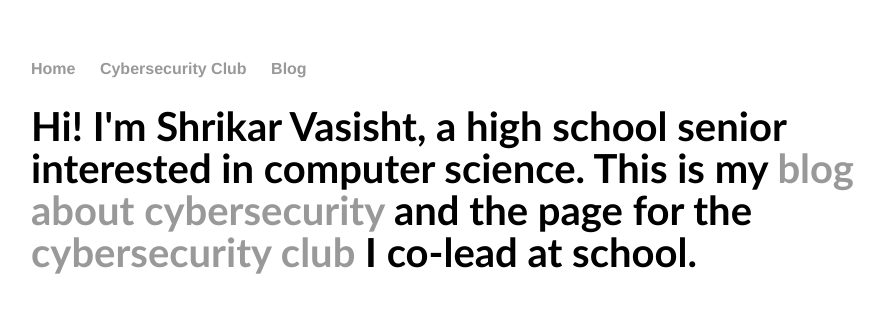
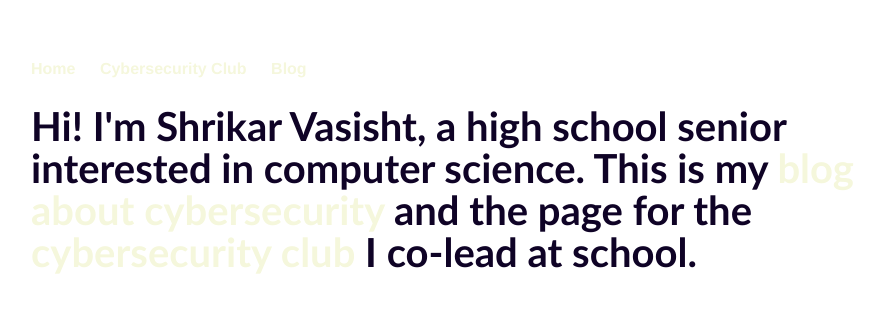
Before and after one commit to shricubed/shricubed.github.io, a Jekyll site: the page built from index.html, in a window 1280 px wide. Shown: the top 313 px of the page, without its empty margins (161-1045 px from the left). Built offline with Jekyll 4.4.1, drawn with Linux system fonts in a browser that asks for light colours.

Commit message:
Update main.css

```diff
--- a/css/main.css
+++ b/css/main.css
@@ -14,13 +14,14 @@ nav ul li, footer ul li {
 }
 a {
     text-decoration: none;
-    color: #999;
+    color: #F5F7DC;
 }
 a:hover {
     text-decoration: underline;
 }
 h1 {
     font-family: "Trebuchet MS", "Lucida Grande", "Lucida Sans Unicode", "Lucida Sans", Tahoma, sans-serif; font-size: 40px; font-style: normal; font-variant: normal; font-weight: 700; line-height: 42px;
+    color: #0F0326;
 }
 p {
     font-size: 1.5em;
```
